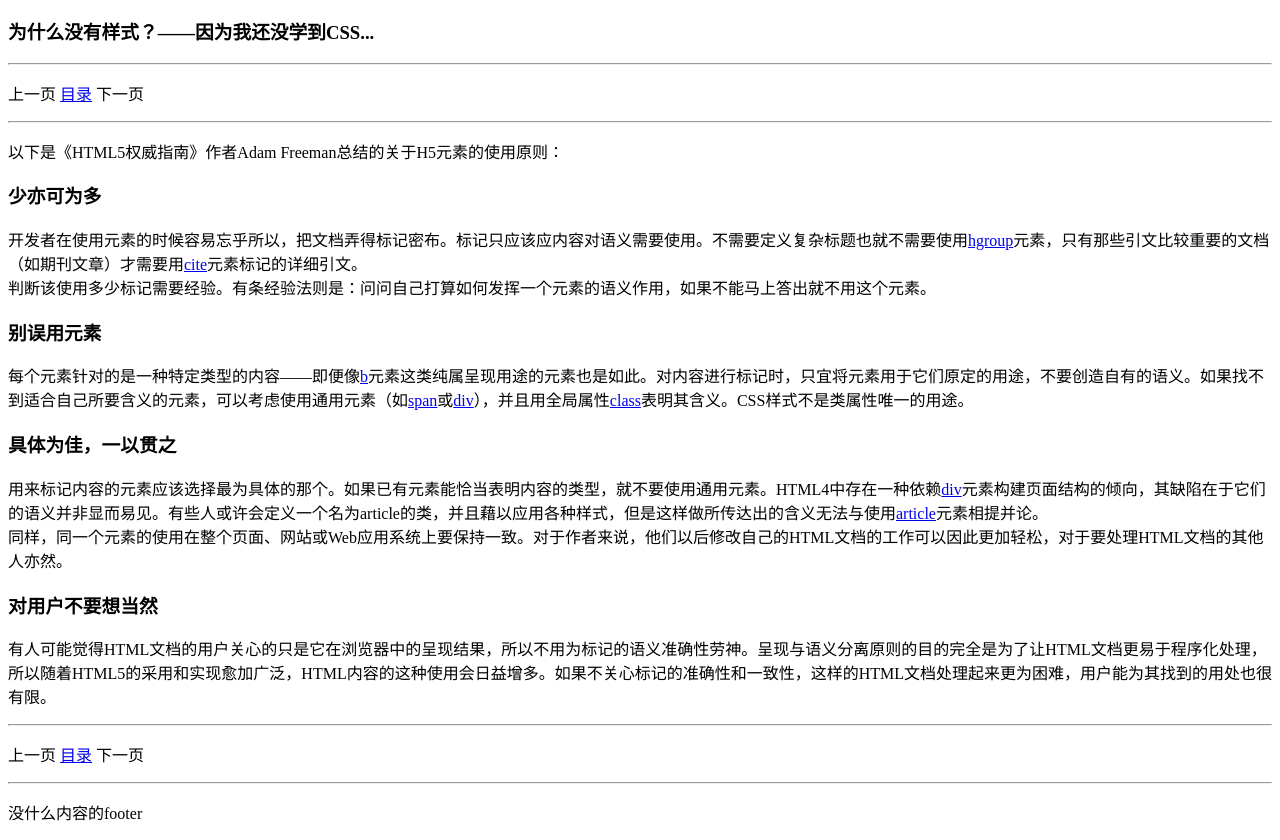
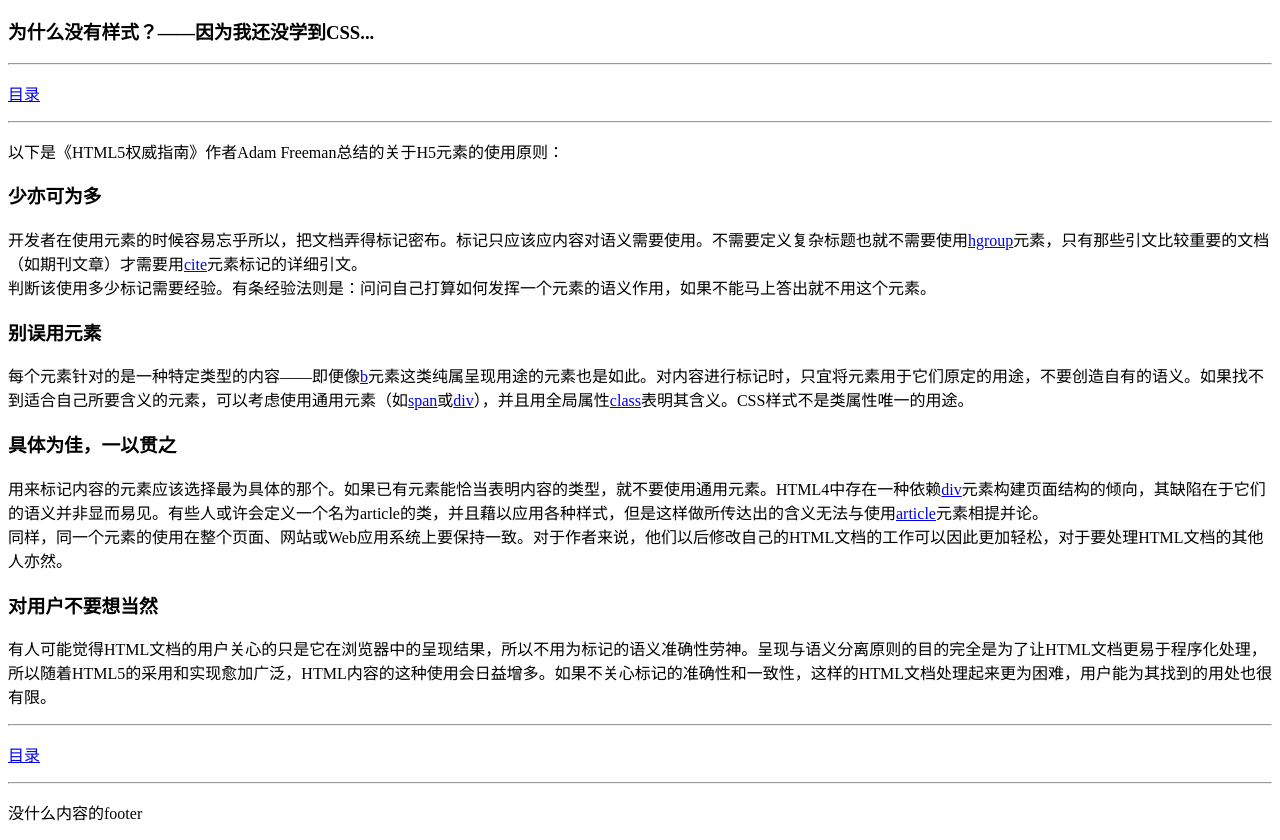
Before and after one commit to GothicVoid/LearningH5, a plain HTML site: page elem/principle.html in a window 1280 px wide. Shown: the part 118-958 px from the top of the page. Drawn offline with Linux system fonts and the light colour scheme.

Commit message:
更新了principle里的链接

```diff
--- a/elem/principle.html
+++ b/elem/principle.html
@@ -18,9 +18,7 @@
     </header>
     <nav>
       <p>
-        <a>上一页</a>
         <a href="../index.html">目录</a>
-        <a>下一页</a>
       </p>
     </nav>
     <hr>
@@ -48,9 +46,7 @@
     <hr>
     <nav>
       <p>
-        <a>上一页</a>
         <a href="../index.html">目录</a>
-        <a>下一页</a>
       </p>
     </nav>
     <footer>
```
